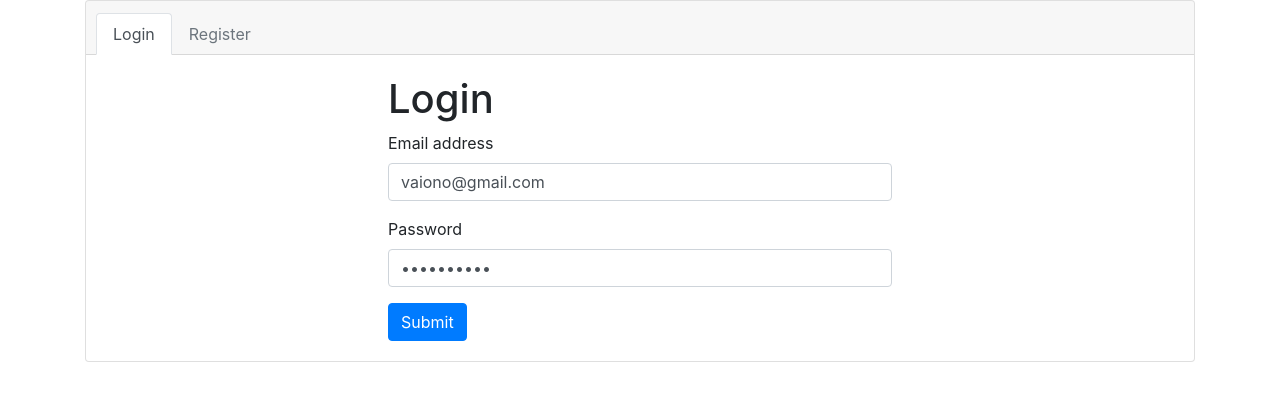
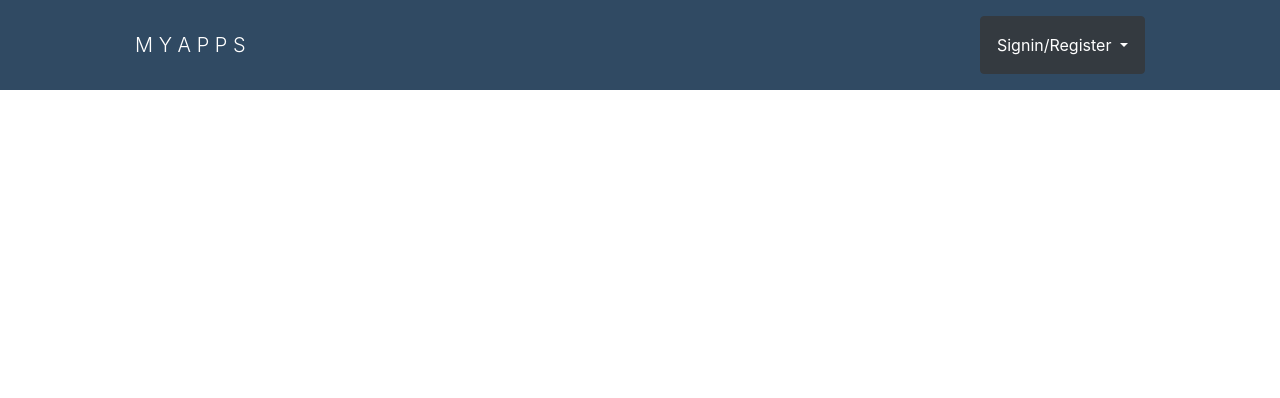
Before and after one commit to vinsonlaiono/jwt_angular, an Angular app in the folder client/: page / in a window 1280 px wide. Before the commit this address led to /login. Shown: the top 398 px of the page. Built offline with nearby package versions, Linux system fonts and the light colour scheme.

Commit message:
styled login

```diff
--- a/client/src/app/auth.service.ts
+++ b/client/src/app/auth.service.ts
@@ -30,6 +30,7 @@ export class AuthService {
           return of(false);
         }));
   }
+
   logOutUser() {
     return this._http.post<any>(`${config.apiUrl}/logout`, {
       'refreshToken': this.getRefreshToken()
@@ -42,28 +43,45 @@ export class AuthService {
       }));
   }
 
+  refreshToken(){
+    return this._http.post<any>(`${config.apiUrl}/refresh`, {
+      'refreshToken': this.getRefreshToken()
+    }).pipe(tap((tokens: Tokens) => {
+      this.storeJwtToken(tokens.jwt);
+    }));
+  }
+
   isLoggedIn() {
     return !!this.getJwtToken();
   }
+
   getJwtToken() {
     return localStorage.getItem(this.JWT_TOKEN);
+  }
+
+  private storeJwtToken(jwt: string) {
+    localStorage.setItem(this.JWT_TOKEN, jwt);
   }
 
   private doLoginUser(username: string, tokens: Tokens) {
     this.loggedUser = username;
     this.storeTokens(tokens);
   }
+
   private storeTokens(tokens: Tokens) {
     localStorage.setItem(this.JWT_TOKEN, tokens.jwt);
     localStorage.setItem(this.REFRESH_TOKEN, tokens.refreshToken);
   }
+
   private getRefreshToken() {
     return localStorage.getItem(this.REFRESH_TOKEN);
   }
+
   private doLogoutUser() {
     this.loggedUser = null;
     this.removeTokens();
   }
+
   private removeTokens() {
     localStorage.removeItem(this.JWT_TOKEN);
     localStorage.removeItem(this.REFRESH_TOKEN);
--- a/client/src/app/guards/auth-guard.service.ts
+++ b/client/src/app/guards/auth-guard.service.ts
@@ -11,7 +11,7 @@ export class AuthGuardService implements CanActivate{
 
   canActivate() {
     if (this.authService.isLoggedIn()) {
-      this.router.navigate(['/secret']);
+      this.router.navigate(['/secret', 'home']);
     }
     return !this.authService.isLoggedIn();
   }
--- a/client/src/app/guards/secret-gaurd.service.ts
+++ b/client/src/app/guards/secret-gaurd.service.ts
@@ -14,7 +14,7 @@ export class SecretGaurdService implements CanActivate{
   }
   canLoad() {
     if (!this.authService.isLoggedIn()) {
-      this.router.navigate(['/login']);
+      this.router.navigate(['/']);
     }
     return this.authService.isLoggedIn();
   }
--- a/client/src/app/login/login.component.css
+++ b/client/src/app/login/login.component.css
@@ -0,0 +1,24 @@
+.social-logos i, .social-logos p{
+    display: block;
+    text-align:center;
+
+    display:block;
+    text-align:center;
+}
+.social-logos i{
+    font-size: 70px;
+}
+.social-logos {
+    display: inline-block;
+    text-align: center;
+    margin-right: 20px;
+}
+.social{
+    text-align: center;
+}
+.social-logos a {
+    text-decoration: none;
+}
+.navbar{
+    background-color: #304a63
+}
--- a/client/src/app/login/login.component.html
+++ b/client/src/app/login/login.component.html
@@ -1,23 +1,24 @@
-<div class="container">
-  <div class="card">
-    <div class="card-header">
-      <ul class="nav nav-tabs card-header-tabs">
-        <li class="nav-item">
-          <a class="nav-link active" href="">Login</a>
-        </li>
-
-        <li class="nav-item">
-          <a class="nav-link disabled" href="" tabindex="-1" aria-disabled="true">Register</a>
-        </li>
+<nav class="navbar navbar-expand-lg navbar-light ">
+  <div class="container col-10">
+    <a class="navbar-brand text-white display-4" href="#">M Y A P P S</a>
+    <button class="navbar-toggler" type="button" data-toggle="collapse" data-target="#navbarText" aria-controls="navbarText" aria-expanded="false" aria-label="Toggle navigation">
+      <span class="navbar-toggler-icon"></span>
+    </button>
+    <div class="collapse navbar-collapse" id="navbarText">
+      <ul class="navbar-nav mr-auto">
+        <!-- <li class="nav-item active">
+          <a class="nav-link" href="#">Home <span class="sr-only">(current)</span></a>
+        </li> -->
       </ul>
-    </div>
-    <div class="card-body">
-      <form class="col-6 mx-auto" (submit)="login()">
-        <h1>Login</h1>
-
+      <span class="navbar-text">
+        <div class="dropdown">
+            <button class="btn btn-dark p-3 text-white dropdown-toggle" type="button" id="dropdownMenuButton" data-toggle="dropdown" aria-haspopup="true" aria-expanded="false">
+                Signin/Register
+            </button>
+            <div class="dropdown-menu" style="width: 300px;" aria-labelledby="dropdownMenuButton">
+              <form class=" dropdown-item" (submit)="login()">
                   <p *ngIf="loginErrors" class="alert alert-danger">{{ loginErrors }}</p>
                   <p *ngIf="loginSuccess" class="alert alert-success">{{ loginSuccess }}</p>
-          <!-- {{ loginForm | json}} -->
                   <div class="form-group">
                     <label for="exampleInputEmail1">Email address</label>
                     <input type="email" class="form-control" placeholder="Enter email" name="loginForm.email" [(ngModel)]="loginForm.email">
@@ -29,11 +30,35 @@
 
                   <button type="submit" class="btn btn-primary">Submit</button>
                 </form>
+                <div class="droppdown-item social">
+                  <p class="mt-3">Or sign in with social media account</p>
+
+                  <div class="social-logos">
+                    <a href="">
+                        <i class="fab fa-github-square" ></i>
+                        <p>Github</p>
+                    </a>
+                  </div>
+                  <div class="social-logos">
+                    <a href="">
+                      <i class="fab fa-linkedin" style="color: #304a63"></i>
+                      <p>Linkedin</p>
+                    </a>
+                  </div>
+                  <div class="social-logos">
+                    <a href="">
+                      <i class="fab fa-google" style="color:#4185F4"></i>
+                      <p>Google</p>
+                    </a>
+                  </div>
+
+                  <p class="text-muted small">Dont worry, we wont post anything here.</p>
                 </div>
             </div>
           </div>
+      </span>
+    </div>
+  </div>
+  </nav>
 
-
-<script src="https://code.jquery.com/jquery-3.3.1.slim.min.js" integrity="sha384-q8i/X+965DzO0rT7abK41JStQIAqVgRVzpbzo5smXKp4YfRvH+8abtTE1Pi6jizo" crossorigin="anonymous"></script>
-<script src="https://cdnjs.cloudflare.com/ajax/libs/popper.js/1.14.3/umd/popper.min.js" integrity="sha384-ZMP7rVo3mIykV+2+9J3UJ46jBk0WLaUAdn689aCwoqbBJiSnjAK/l8WvCWPIPm49" crossorigin="anonymous"></script>
-<script src="https://stackpath.bootstrapcdn.com/bootstrap/4.1.3/js/bootstrap.min.js" integrity="sha384-ChfqqxuZUCnJSK3+MXmPNIyE6ZbWh2IMqE241rYiqJxyMiZ6OW/JmZQ5stwEULTy" crossorigin="anonymous"></script>
+<router-outlet></router-outlet>
--- a/client/src/app/login/login.component.ts
+++ b/client/src/app/login/login.component.ts
@@ -32,7 +32,7 @@ export class LoginComponent implements OnInit {
       console.log(data);
       this.resetAlerts();
       data === true ? this.loginSuccess = "Successfully logged in user..." : this.loginErrors =  "Failed to log in..."
-      if(data) this._router.navigate(['/secret'])
+      if(data) this._router.navigate(['/secret', 'home'])
 
     });
   }
--- a/client/src/app/secret/secret.component.ts
+++ b/client/src/app/secret/secret.component.ts
@@ -20,7 +20,7 @@ export class SecretComponent implements OnInit {
     this.authService.logOutUser().subscribe( success => {
       if (success) {
         console.log("Successfully logged out user...")
-        this._router.navigate(['/login']);
+        this._router.navigate(['/']);
       }
     })
   }
--- a/client/src/index.html
+++ b/client/src/index.html
@@ -8,6 +8,10 @@
   <meta name="viewport" content="width=device-width, initial-scale=1">
   <link rel="icon" type="image/x-icon" href="favicon.ico">
   <link rel="stylesheet" href="https://stackpath.bootstrapcdn.com/bootstrap/4.1.3/css/bootstrap.min.css" integrity="sha384-MCw98/SFnGE8fJT3GXwEOngsV7Zt27NXFoaoApmYm81iuXoPkFOJwJ8ERdknLPMO" crossorigin="anonymous">
+  <script src="https://code.jquery.com/jquery-3.3.1.slim.min.js" integrity="sha384-q8i/X+965DzO0rT7abK41JStQIAqVgRVzpbzo5smXKp4YfRvH+8abtTE1Pi6jizo" crossorigin="anonymous"></script>
+  <script src="https://cdnjs.cloudflare.com/ajax/libs/popper.js/1.14.7/umd/popper.min.js" integrity="sha384-UO2eT0CpHqdSJQ6hJty5KVphtPhzWj9WO1clHTMGa3JDZwrnQq4sF86dIHNDz0W1" crossorigin="anonymous"></script>
+  <script src="https://stackpath.bootstrapcdn.com/bootstrap/4.3.1/js/bootstrap.min.js" integrity="sha384-JjSmVgyd0p3pXB1rRibZUAYoIIy6OrQ6VrjIEaFf/nJGzIxFDsf4x0xIM+B07jRM" crossorigin="anonymous"></script>
+  <script src="https://kit.fontawesome.com/6994b2b1a2.js"></script>
 
 </head>
 <body>
```
Also changed, not shown: client/src/app/app-routing.module.ts (+5 -3 lines), 2 other files (tests, documents, lock files or other folders). Lines whose indentation alone changed are shown as unchanged.
